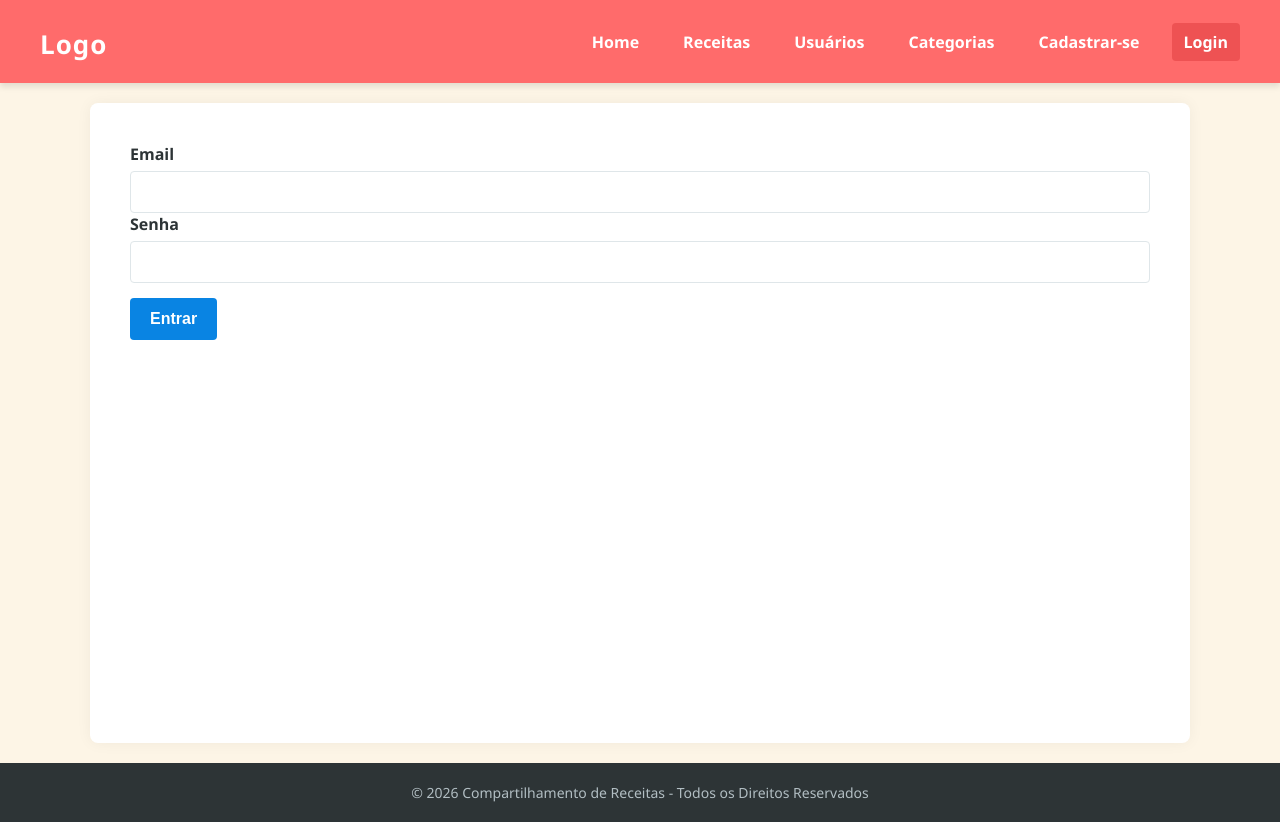
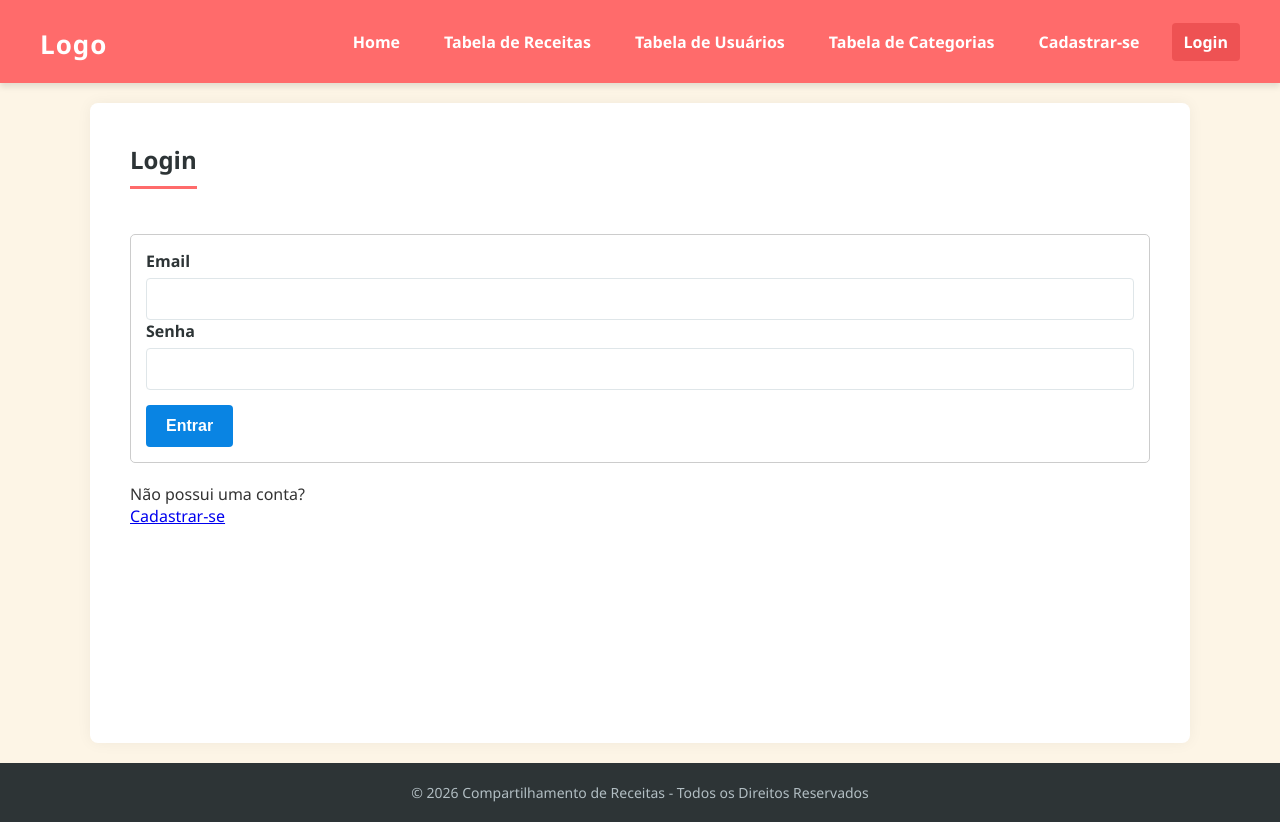
Before and after one commit to rafaeltpaulino/projeto-final-SPODWE2, a React (Create React App) app in the folder tudodebom/: page /login in a window 1280 px wide. Built offline with nearby package versions, Linux system fonts and the light colour scheme.

Commit message:
Refatorações e término da implementação da página de login.

```diff
--- a/tudodebom/src/App.js
+++ b/tudodebom/src/App.js
@@ -116,7 +116,7 @@ class App extends Component {
             element={<Home receitas={this.state.receitas} />}
           />
           <Route
-            path="/receitas"
+            path="/tabela_receitas"
             element={<TabelaReceitas receitas={this.state.receitas}
                                      adicionarReceita={this.handleAdicionarReceita}
                                      editarReceita={this.handleEditarReceita}
@@ -125,14 +125,14 @@ class App extends Component {
                                      usuarios={this.state.usuarios} />}
           />
           <Route
-            path="/usuarios"
+            path="/tabela_usuarios"
             element={<TabelaUsuarios usuarios={this.state.usuarios}
                                      adicionarUsuario={this.handleAdicionarUsuario}
                                      editarUsuario={this.handleEditarUsuario}
                                      excluirUsuario={this.handleExcluirUsuario} />}
           />
           <Route
-            path="/categorias"
+            path="/tabela_categorias"
             element={<TabelaCategorias categorias={this.state.categorias}
                                        adicionarCategoria={this.handleAdicionarCategoria}
                                        editarCategoria={this.handleEditarCategoria}
@@ -144,8 +144,7 @@ class App extends Component {
           />
           <Route
             path="/cadastro"
-            element={<CadastroUsuario adicionarUsuario={this.handleAdicionarUsuario}
-                                      usuarios={this.state.usuarios} />}
+            element={<CadastroUsuario adicionarUsuario={this.handleAdicionarUsuario} />}
           />
           <Route
             path="/login"
--- a/tudodebom/src/components/Login.js
+++ b/tudodebom/src/components/Login.js
@@ -1,4 +1,5 @@
 import React, { useState } from 'react';
+import { Link } from 'react-router-dom';
 
 const Login = (props) => {
     const [email, setEmail] = useState('');
@@ -6,31 +7,42 @@ const Login = (props) => {
 
     const handleLoginForm = (e) => {
         e.preventDefault();
+
         const res = props.handleLogin(email, senha);
+
         if(res) {
-            console.log('Funcionou!');
-            console.log(res);
+            sessionStorage.setItem('id', res.id);
+            alert('Login realizado com sucesso!');
         } else {
-            console.log('Vazio');
-            console.log(res);
+            alert('Email ou senha incorretos');
         }
     }
 
     return (
         <div className='principal'>
-            <form onSubmit={handleLoginForm}>
+            <h2>
+                Login
+            </h2>
+            <form style={{ margin: "20px 0", padding: "15px", border: "1px solid #ccc", borderRadius: "5px" }} onSubmit={handleLoginForm}>
                 <label>
                     Email
                 </label>
-                <input type='text' onChange={(e) => setEmail(e.target.value)} />
+                <input id='email' type='text' onChange={(e) => setEmail(e.target.value)} />
                 <label>
                     Senha
                 </label>
-                <input type='password' onChange={(e) => setSenha(e.target.value)} />
-                <button type='submit'>
+                <input id='senha' type='password' onChange={(e) => setSenha(e.target.value)} />
+                <button type='submit' disabled={!email || !senha ? 'true' : 'false'}>
                     Entrar
                 </button>
             </form>
+            <p>
+                Não possui uma conta?
+                <br />
+                <Link to='/cadastro'>
+                    Cadastrar-se
+                </Link>
+            </p>
         </div>
     );
 };
--- a/tudodebom/src/components/Navegacao.js
+++ b/tudodebom/src/components/Navegacao.js
@@ -10,18 +10,18 @@ const Navegacao = () => {
         </NavLink>
       </li>
       <li>
-          <NavLink to="/receitas">
-            Receitas
+        <NavLink to="/tabela_receitas">
+          Tabela de Receitas
         </NavLink>
       </li>
       <li>
-          <NavLink to="/usuarios">
-            Usuários
+        <NavLink to="/tabela_usuarios">
+          Tabela de Usuários
         </NavLink>
       </li>
       <li>
-          <NavLink to="/categorias">
-            Categorias
+        <NavLink to="/tabela_categorias">
+          Tabela de Categorias
         </NavLink>
       </li>
       <li>
```
Lines whose indentation alone changed are shown as unchanged.
